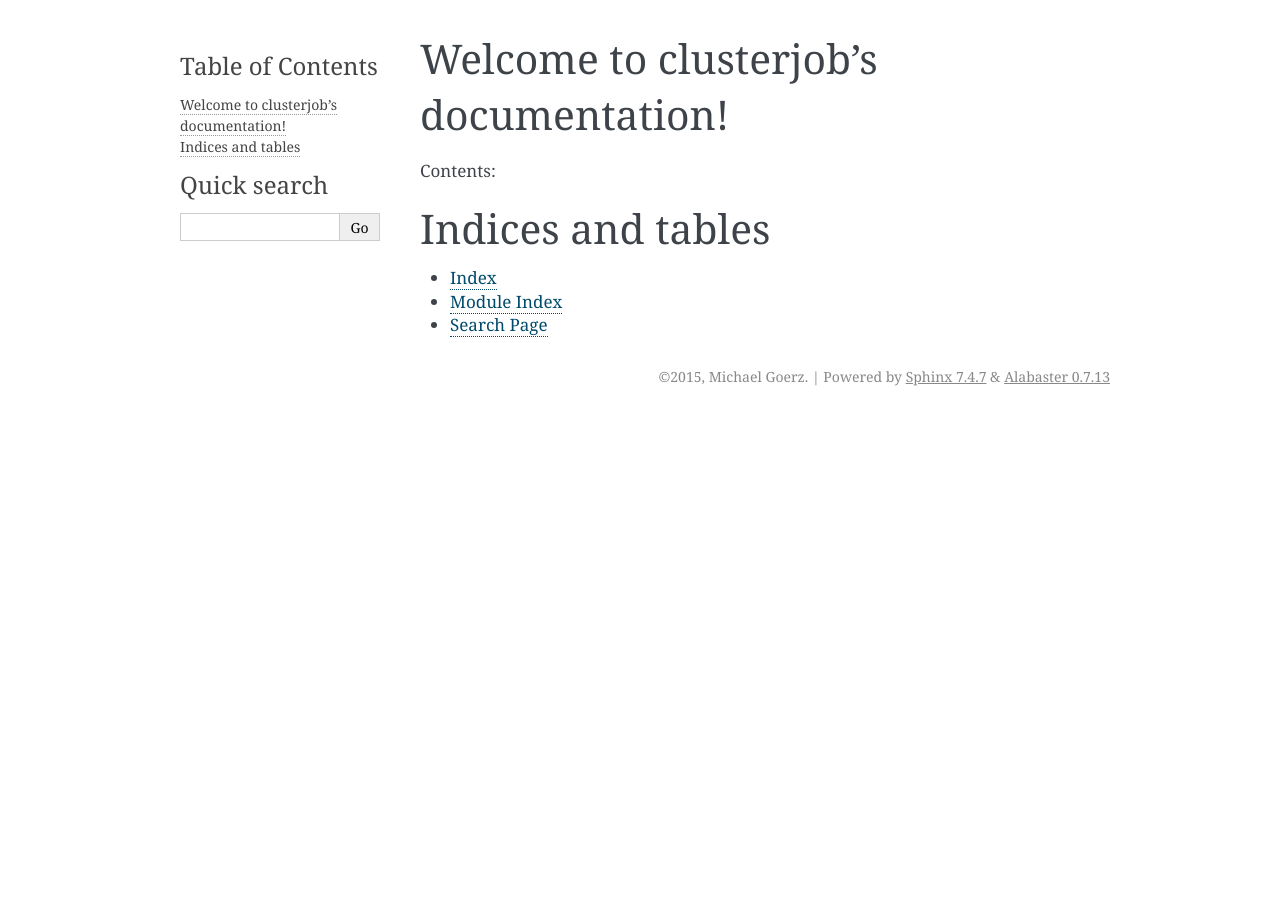
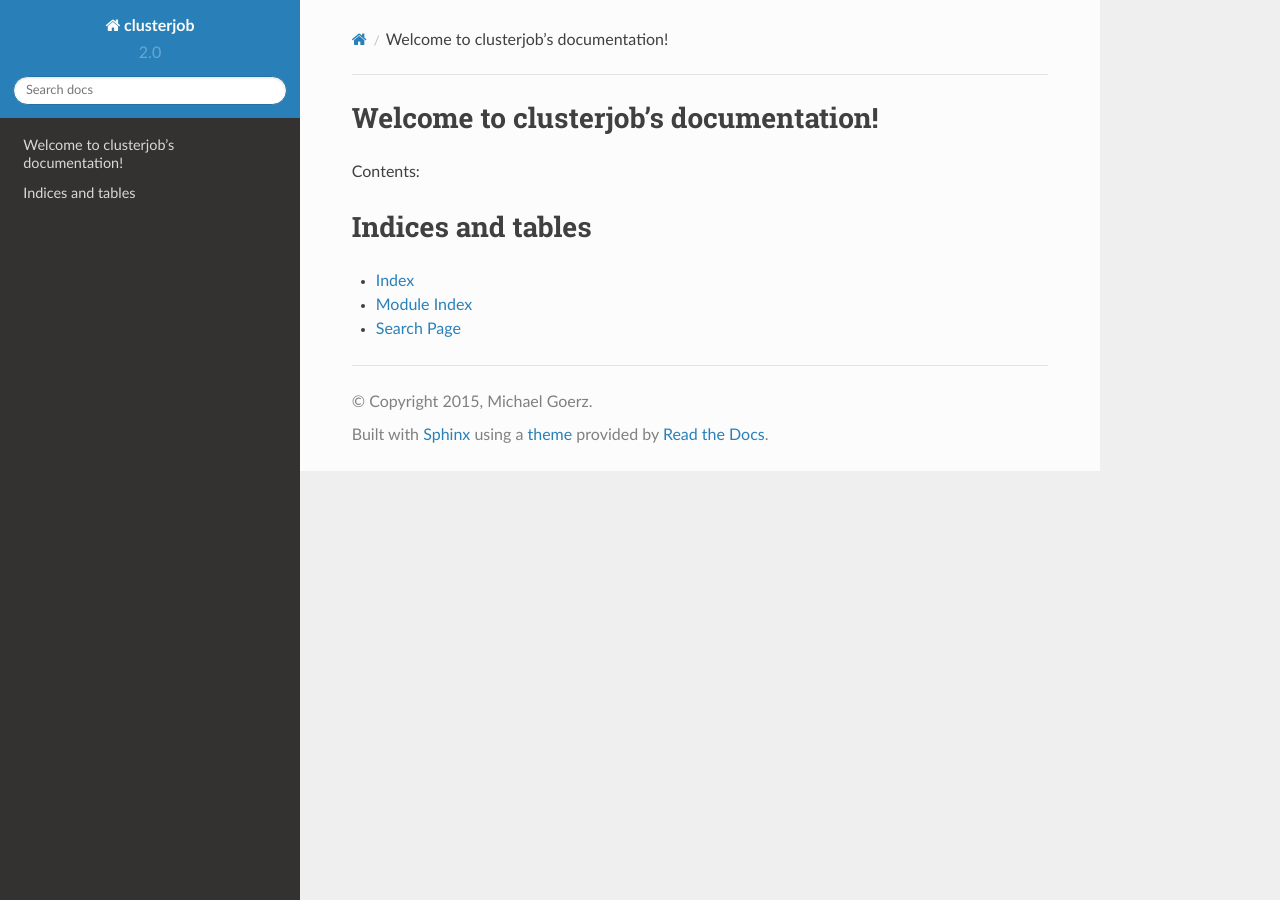
Before and after one commit to goerz/clusterjob, a Sphinx documentation site: the page built from docs/source/index.rst, in a window 1280 px wide. Built offline with Sphinx 7.4.7 and the Read the Docs theme 2.0.0, drawn with Linux system fonts in a browser that asks for light colours.

Commit message:
Used ReadTheDocs Sphinx theme

```diff
--- a/docs/source/conf.py
+++ b/docs/source/conf.py
@@ -130,9 +130,17 @@
 
 # -- Options for HTML output ----------------------------------------------
 
+# on_rtd is whether we are on readthedocs.org, this line of code grabbed from
+# docs.readthedocs.org
+on_rtd = os.environ.get('READTHEDOCS', None) == 'True'
+
 # The theme to use for HTML and HTML Help pages.  See the documentation for
 # a list of builtin themes.
-html_theme = 'alabaster'
+if not on_rtd:  # only import and set the theme if we're building docs locally
+    import sphinx_rtd_theme
+    html_theme = "sphinx_rtd_theme"
+    html_theme_path = [sphinx_rtd_theme.get_html_theme_path()]
+#html_theme = 'alabaster'
 
 # Theme options are theme-specific and customize the look and feel of a theme
 # further.  For a list of options available for each theme, see the
--- a/setup.py
+++ b/setup.py
@@ -11,7 +11,7 @@
       url='https://github.com/goerz/clusterjob',
       license='GPL',
       extras_require={'dev': ['pytest', 'pytest-capturelog', 'sphinx',
-                              'sphinx-autobuild']},
+                              'sphinx-autobuild', 'sphinx_rtd_theme']},
       packages=['clusterjob', 'clusterjob.backends'],
       scripts=[],
       classifiers=[
```
